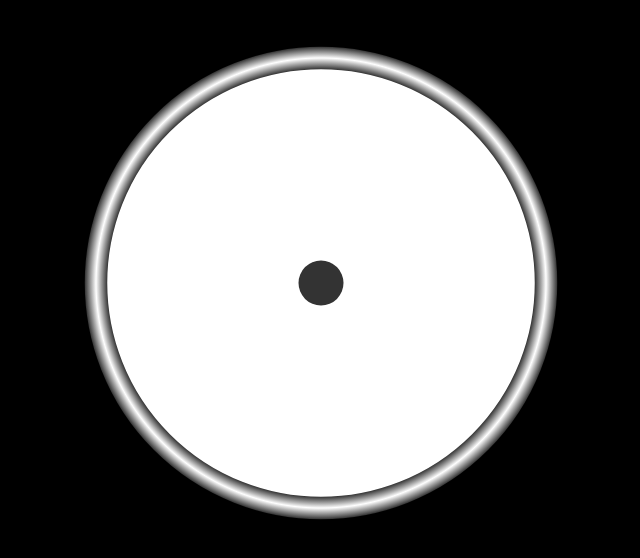
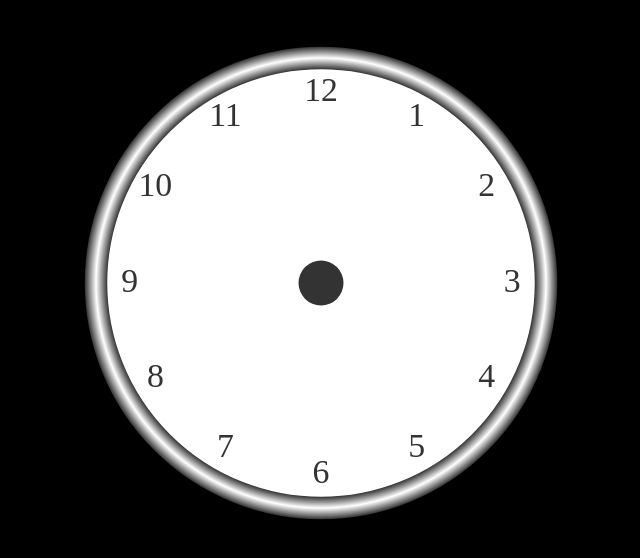
Before and after one commit to InjamulCSE15/Analogue-Clock-App, a plain HTML site: page index.html in a window 1280 px wide. Shown: the whole page, without its empty margins (319-959 px from the left). Drawn offline with Linux system fonts and the light colour scheme.

Commit message:
Drawing clock time

```diff
--- a/myScript.js
+++ b/myScript.js
@@ -8,6 +8,7 @@ drawClock();
 
 function drawClock() {
     drawFace(ctx, radius);
+    drawNumbers(ctx, radius);
 }
 
 function drawFace(ctx, radius) {
@@ -28,3 +29,23 @@ function drawFace(ctx, radius) {
     ctx.fillStyle = "#333";
     ctx.fill();
 }
+
+function drawNumbers(ctx, radius) {
+    var ang;
+    var num;
+    ctx.font = radius*0.15 + "px Roboto Mono";
+    ctx.textBaseline = "middle";
+    ctx.textAlign = "center";
+
+    for(num = 1; num < 13; num++){
+        ang = num * Math.PI / 6;
+        ctx.rotate(ang);
+        ctx.translate(0, -radius*0.85);
+        ctx.rotate(-ang);
+        ctx.fillText(num.toString(), 0, 0);
+        ctx.rotate(ang);
+        ctx.translate(0, radius*0.85);
+        ctx.rotate(-ang);
+    }
+
+}
--- a/style.css
+++ b/style.css
@@ -1,6 +1,9 @@
+@import url('https://fonts.googleapis.com/css2?family=Roboto+Mono:wght@500&display=swap');
+
 body {
     background-color: #000;
     text-align: center;
+    font-family: 'Roboto Mono', monospace;
 }
 
 #canvas {
```
